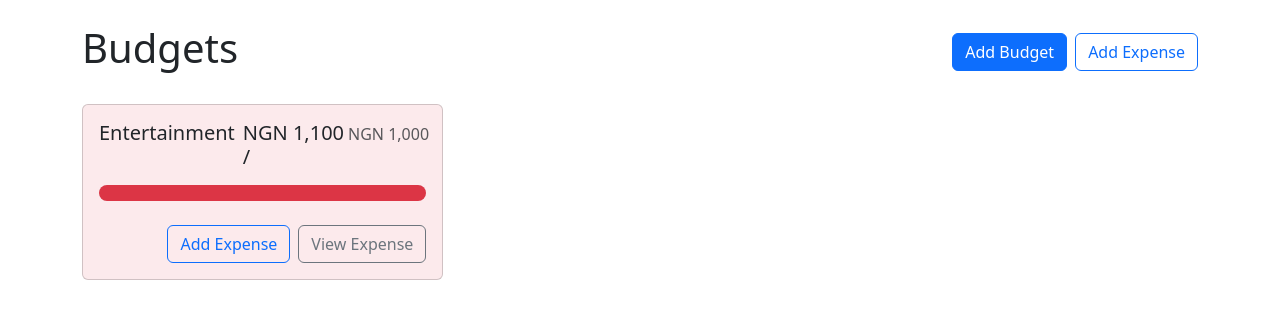
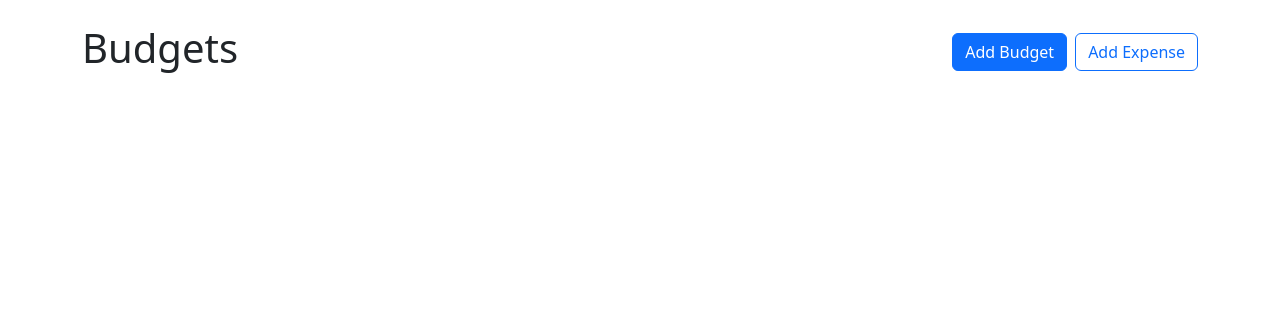
Before and after one commit to Joinedthedev/Budget-App, a React (Vite) app in the folder Budget-App/: page / in a window 1280 px wide. Shown: the top 318 px of the page. Built offline with nearby package versions, Linux system fonts and the light colour scheme.

Commit message:
Budgets now mapped to screen

```diff
--- a/Budget-App/src/App.jsx
+++ b/Budget-App/src/App.jsx
@@ -1,16 +1,25 @@
 import { Container } from "react-bootstrap";
 import { Stack, Button } from "react-bootstrap";
 import BudgetCard from "./components/BudgetCard";
+import AddBudgetModal from "./components/AddBudgetModal";
+import { useState } from "react";
+import { useBudgets } from "./context/BudgetsContext";
 
 function App() {
+  const [showAddBudgetModal, setShowAddBudgetModal] = useState(false);
+  const { budgets, getBudgetExpenses } = useBudgets();
+
   return (
+    <>
       <Container className="my-4">
         <Stack direction="horizontal" gap="2" className="mb-4">
           <h1 className="me-auto">Budgets</h1>
-        <Button variant="primary"> Add Budget</Button>
+          <Button variant="primary" onClick={() => setShowAddBudgetModal(true)}>
+            {" "}
+            Add Budget
+          </Button>
           <Button variant="outline-primary"> Add Expense</Button>
         </Stack>
-
         <div
           style={{
             display: "grid",
@@ -19,14 +28,31 @@ function App() {
             alignItems: "flex-start",
           }}
         >
+          {/** The code below essentially maps out each budget from the budget array based on the budget id
+           * The  amount is gotten by iterating over the array of expenses unique to each budget and adding them together.
+           */}
+          {budgets.map((budget) => {
+            const amount = getBudgetExpenses(budget.id).reduce(
+              (total, expense) => total + expense.amount,
+              0
+            )
+            return (
             <BudgetCard
-          name="Entertainment"
-          amount={1100}
-          max={1000}
+              key={budget.id}
+              name={budget.name}
+              amount={amount}
+              max={budget.max}
               gray
-        ></BudgetCard>
+            />
+            )
+          })}
         </div>
       </Container>
+      <AddBudgetModal
+        show={showAddBudgetModal}
+        handleClose={() => setShowAddBudgetModal(false)}
+      />
+    </>
   );
 }
 
```
Lines whose indentation alone changed are shown as unchanged.
